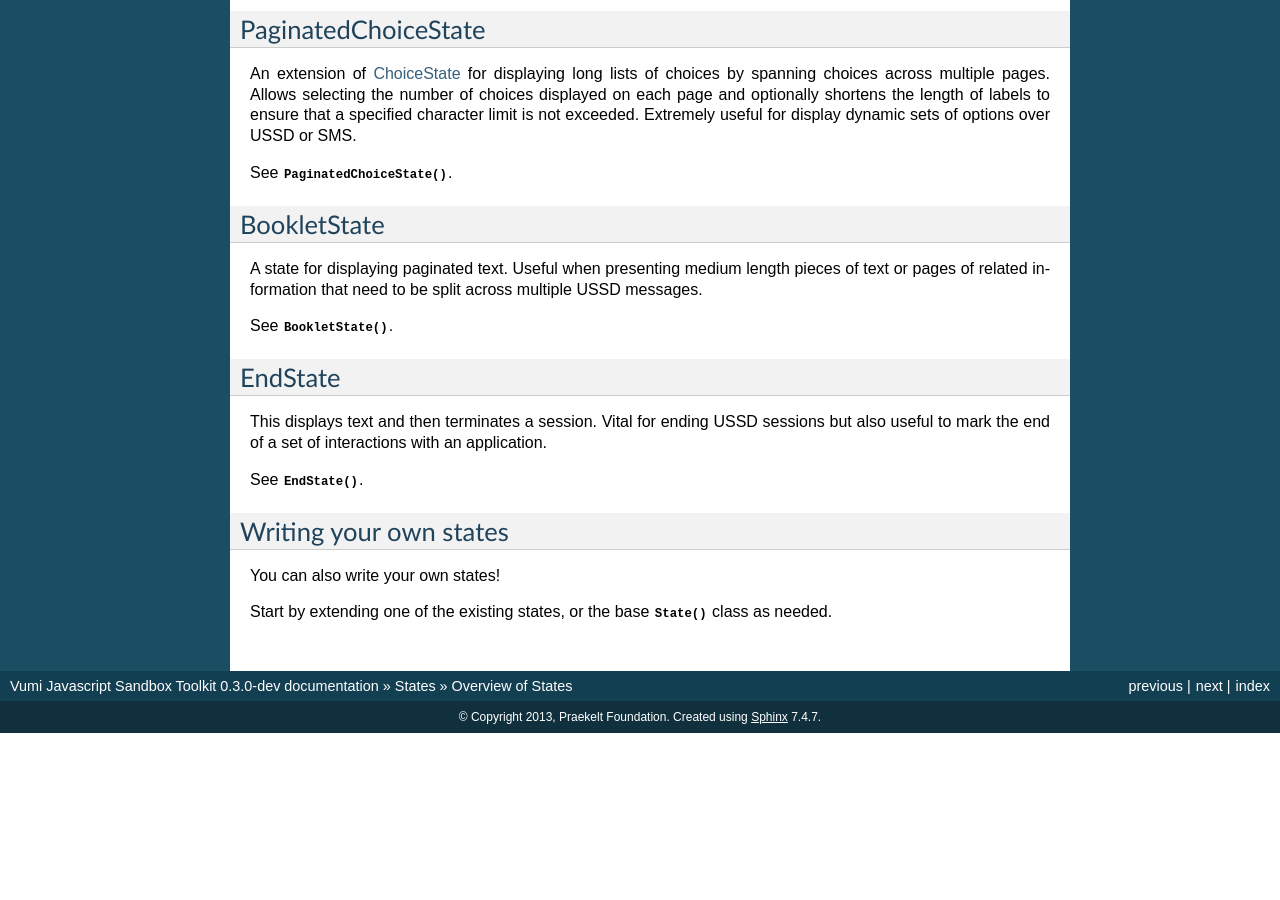
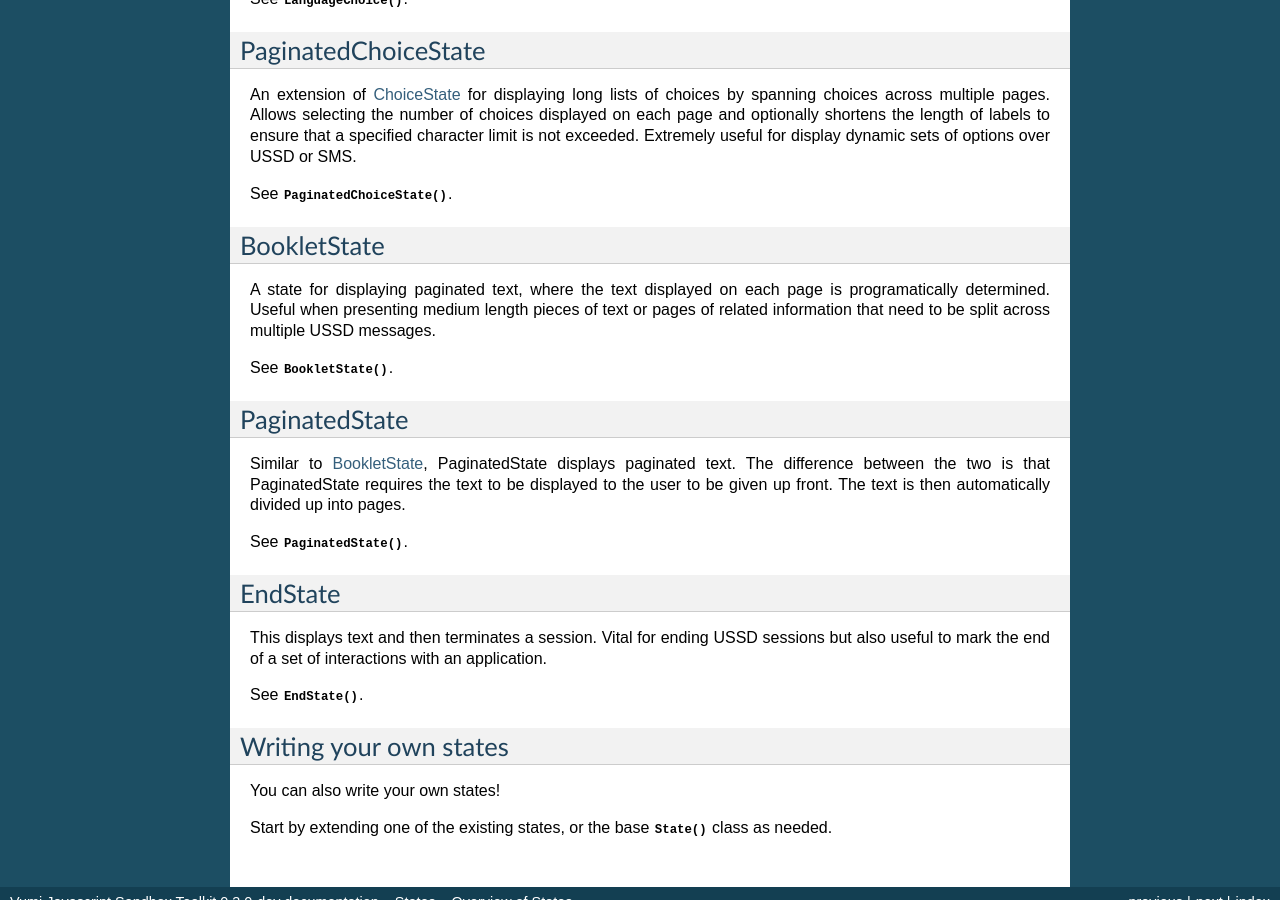
Before and after one commit to praekeltfoundation/vumi-jssandbox-toolkit, a Sphinx documentation site: the page built from docs/states/overview.rst, in a window 1280 px wide and 900 px high, scrolled down 918 px. Built offline with Sphinx 7.4.7, drawn with Linux system fonts in a browser that asks for light colours; before the commit the page ends 1651 px from its top, so only the background shows below that; some of the changed text lies outside the part shown.

Commit message:
Add PaginatedState to docs

```diff
--- a/docs/states/overview.rst
+++ b/docs/states/overview.rst
@@ -9,6 +9,7 @@ The currently available states are:
 * :ref:`LanguageChoice <language-choice>`
 * :ref:`PaginatedChoiceState <paginated-choice-state>`
 * :ref:`BookletState <booklet-state>`
+* :ref:`PaginatedState <paginated-state>`
 * :ref:`EndState <end-state>`
 
 
@@ -83,11 +84,25 @@ See :class:`PaginatedChoiceState`.
 BookletState
 ------------
 
-A state for displaying paginated text. Useful when presenting medium
-length pieces of text or pages of related information that need to be
-split across multiple USSD messages.
+A state for displaying paginated text, where the text displayed on each page is
+programatically determined. Useful when presenting medium length pieces of text
+or pages of related information that need to be split across multiple USSD
+messages.
 
 See :class:`BookletState`.
+
+
+.. _paginated-state:
+
+PaginatedState
+--------------
+
+Similar to :ref:`BookletState <booklet-state>`, PaginatedState displays
+paginated text. The difference between the two is that PaginatedState requires
+the text to be displayed to the user to be given up front. The text is then
+automatically divided up into pages.
+
+See :class:`PaginatedState`.
 
 
 .. _end-state:
--- a/docs/states/reference.rst
+++ b/docs/states/reference.rst
@@ -5,9 +5,11 @@ A reference guide to all the states available in the toolkit.
 
 .. autojs:: ../lib/states/state.js
 
+.. autojs:: ../lib/states/choices.js
+
 .. autojs:: ../lib/states/booklet.js
 
-.. autojs:: ../lib/states/choices.js
+.. autojs:: ../lib/states/paginated.js
 
 .. autojs:: ../lib/states/end.js
 
```
